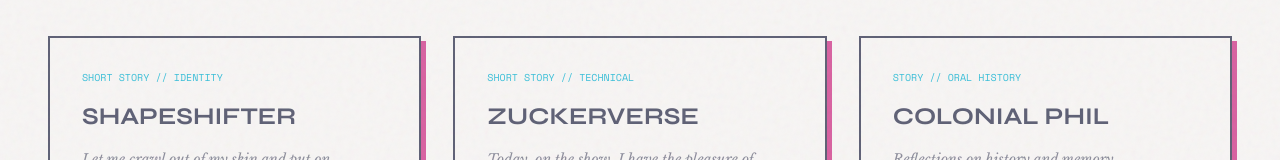
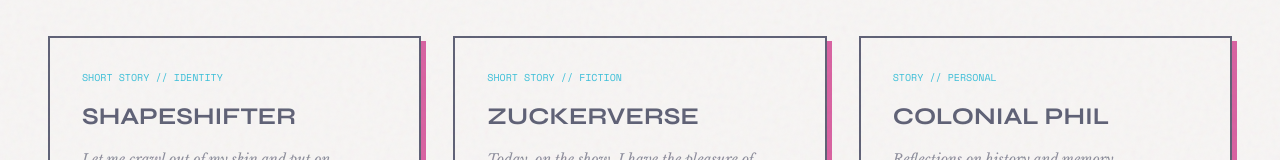
Before and after one commit to dustinmichels/kelceygibbons, a Vue app in the folder app/: page /writing in a window 1280 px wide. Shown: the part 182-342 px from the top of the page. Built offline with nearby package versions, Linux system fonts and the light colour scheme.

Commit message:
update tags for stories

```diff
--- a/app/src/views/WritingView.vue
+++ b/app/src/views/WritingView.vue
@@ -13,28 +13,17 @@
 
     <div class="grid grid-cols-1 md:grid-cols-2 lg:grid-cols-3 gap-8">
       <!-- Card 1 -->
-      <StoryCard
-        category="Short Story // Identity"
-        title="ShapeShifter"
-        excerpt="Let me crawl out of my skin and put on something more comfortable..."
-        to="/writing/shapeshifter"
-      />
+      <StoryCard category="Short Story // Identity" title="ShapeShifter"
+        excerpt="Let me crawl out of my skin and put on something more comfortable..." to="/writing/shapeshifter" />
 
       <!-- Card 2 -->
-      <StoryCard
-        category="Short Story // Technical"
-        title="Zuckerverse"
+      <StoryCard category="Short Story // Fiction" title="Zuckerverse"
         excerpt="Today, on the show, I have the pleasure of talking with Mark Zuckerberg 2.0 about his plan for Facebook Life..."
-        to="/writing/zuckerverse"
-      />
+        to="/writing/zuckerverse" />
 
       <!-- Card 3 -->
-      <StoryCard
-        category="Story // Oral History"
-        title="Colonial Phil"
-        excerpt="Reflections on history and memory."
-        to="/writing/colonial-phil"
-      />
+      <StoryCard category="Story // Personal" title="Colonial Phil" excerpt="Reflections on history and memory."
+        to="/writing/colonial-phil" />
     </div>
   </section>
 </template>
--- a/app/src/views/writing/ColonialPhilView.vue
+++ b/app/src/views/writing/ColonialPhilView.vue
@@ -4,7 +4,7 @@
 </script>
 
 <template>
-  <StoryPost title="Colonial Phil" subtitle="Story // Oral History">
+  <StoryPost title="Colonial Phil" subtitle="Story // Personal">
     <ColonialPhilContent />
   </StoryPost>
 </template>
--- a/app/src/views/writing/ZuckerverseView.vue
+++ b/app/src/views/writing/ZuckerverseView.vue
@@ -4,7 +4,7 @@
 </script>
 
 <template>
-  <StoryPost title="Zuckerverse" subtitle="Poetry // Technical">
+  <StoryPost title="Zuckerverse" subtitle="Short Story // Fiction">
     <ZuckerverseContent />
   </StoryPost>
 </template>
```
